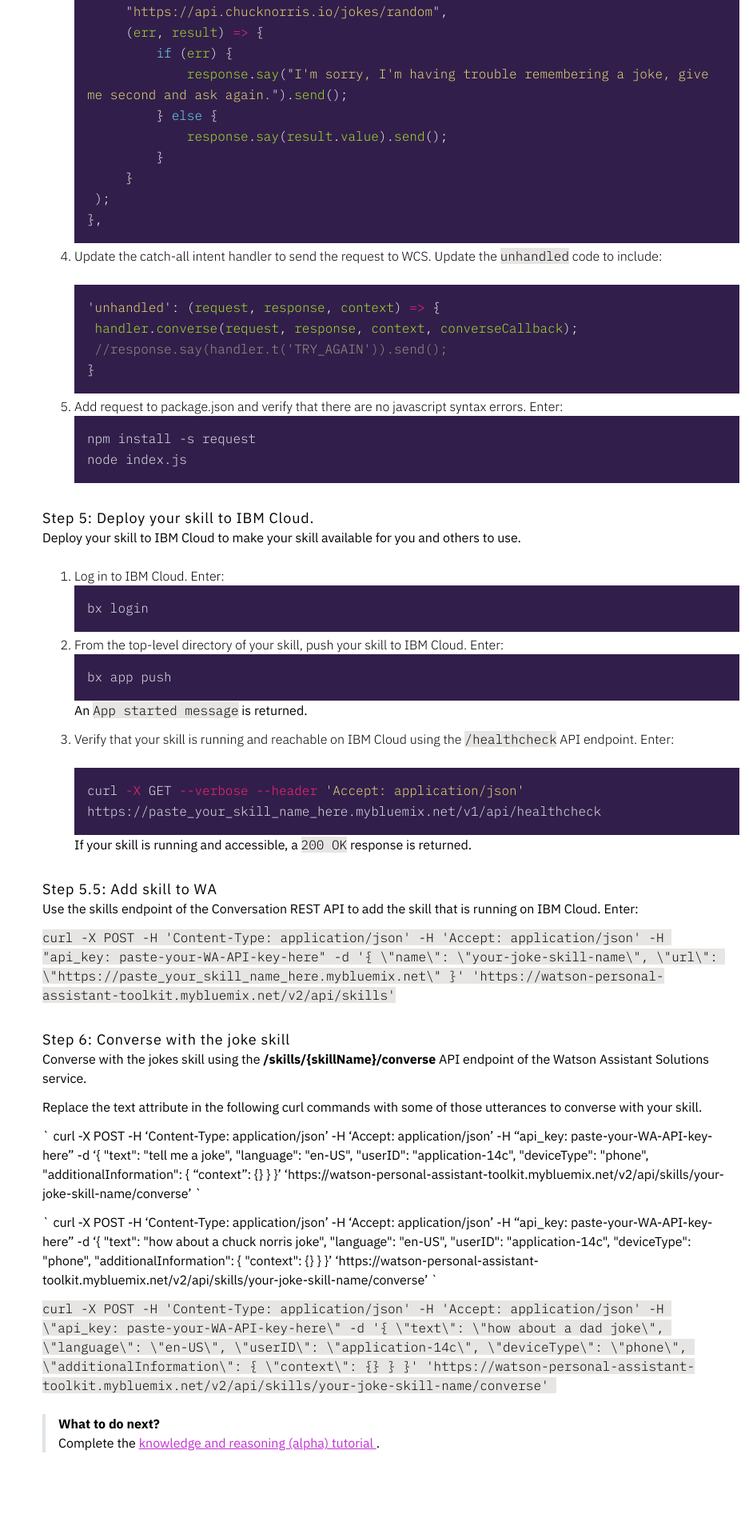
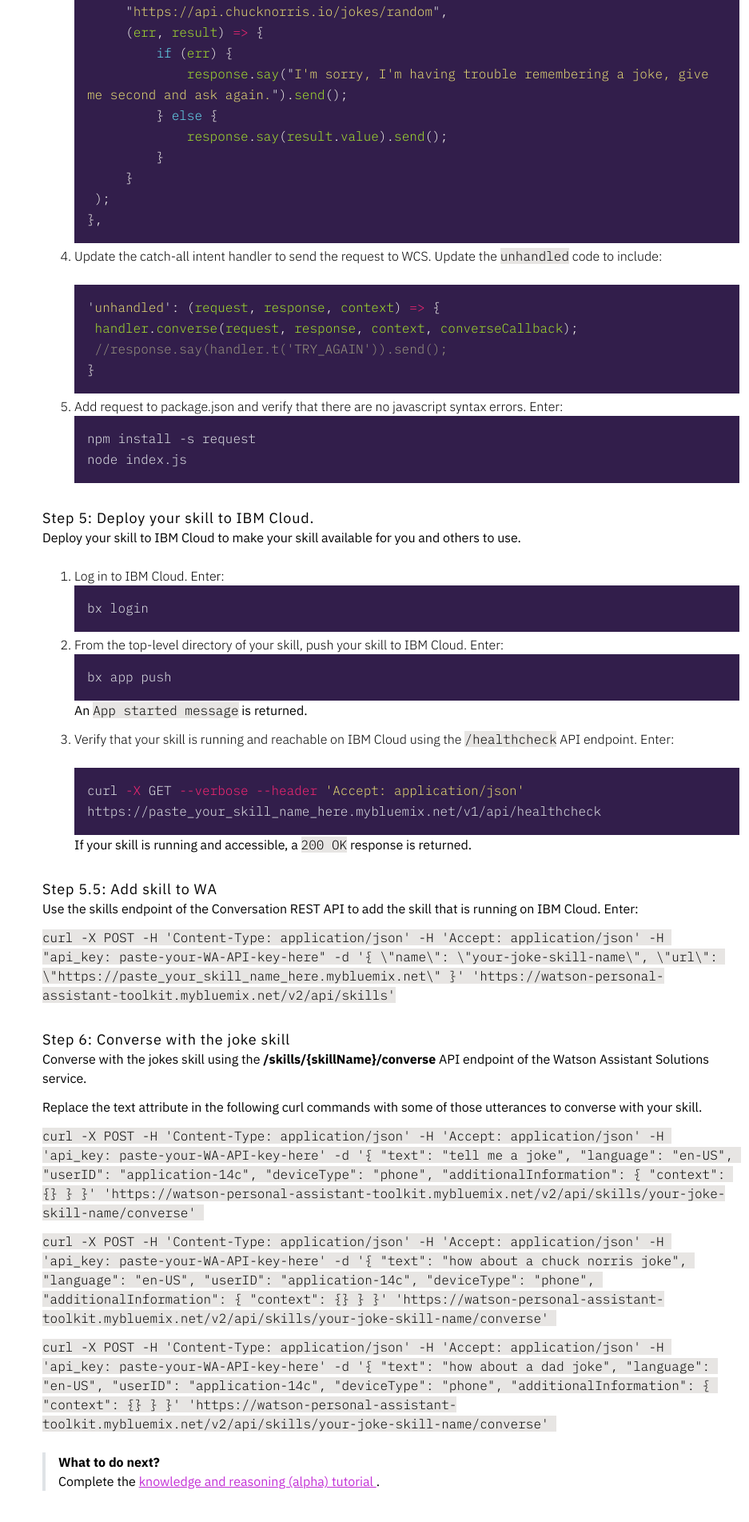
Before and after one commit to Watson-Personal-Assistant/developer, a Jekyll site: the page built from _content/further-topics/using-wcs.md, in a window 1280 px wide. Shown: the part 2654-4557 px from the top of the page at 80% size, without its empty margins (343-1280 px from the left). Built offline with Jekyll 4.4.1, drawn with Linux system fonts in a browser that asks for light colours; some web fonts are replaced.

```diff
--- a/_content/further-topics/using-wcs.md
+++ b/_content/further-topics/using-wcs.md
@@ -129,11 +129,11 @@ Converse with the jokes skill using the  **/skills/{skillName}/converse** API en
 
 Replace the text attribute in the following curl commands with some of those utterances to converse with your skill.
 
-` curl -X POST -H 'Content-Type: application/json' -H 'Accept: application/json' -H "api_key: paste-your-WA-API-key-here" -d '{ \"text\": \"tell me a joke\", \"language\": \"en-US\", \"userID\": \"application-14c\", \"deviceType\": \"phone\", \"additionalInformation\": { "context": {} } }' 'https://watson-personal-assistant-toolkit.mybluemix.net/v2/api/skills/your-joke-skill-name/converse' `
+`curl -X POST -H 'Content-Type: application/json' -H 'Accept: application/json' -H 'api_key: paste-your-WA-API-key-here' -d '{ "text": "tell me a joke", "language": "en-US", "userID": "application-14c", "deviceType": "phone", "additionalInformation": { "context": {} } }' 'https://watson-personal-assistant-toolkit.mybluemix.net/v2/api/skills/your-joke-skill-name/converse' `
 
-` curl -X POST -H 'Content-Type: application/json' -H 'Accept: application/json' -H "api_key: paste-your-WA-API-key-here" -d '{ \"text\": \"how about a chuck norris joke\", \"language\": \"en-US\", \"userID\": \"application-14c\", \"deviceType\": \"phone\", \"additionalInformation\": { \"context\": {} } }' 'https://watson-personal-assistant-toolkit.mybluemix.net/v2/api/skills/your-joke-skill-name/converse' `
+`curl -X POST -H 'Content-Type: application/json' -H 'Accept: application/json' -H 'api_key: paste-your-WA-API-key-here' -d '{ "text": "how about a chuck norris joke", "language": "en-US", "userID": "application-14c", "deviceType": "phone", "additionalInformation": { "context": {} } }' 'https://watson-personal-assistant-toolkit.mybluemix.net/v2/api/skills/your-joke-skill-name/converse' `
 
-`curl -X POST -H 'Content-Type: application/json' -H 'Accept: application/json' -H \"api_key: paste-your-WA-API-key-here\" -d '{ \"text\": \"how about a dad joke\", \"language\": \"en-US\", \"userID\": \"application-14c\", \"deviceType\": \"phone\", \"additionalInformation\": { \"context\": {} } }' 'https://watson-personal-assistant-toolkit.mybluemix.net/v2/api/skills/your-joke-skill-name/converse' `
+`curl -X POST -H 'Content-Type: application/json' -H 'Accept: application/json' -H 'api_key: paste-your-WA-API-key-here' -d '{ "text": "how about a dad joke", "language": "en-US", "userID": "application-14c", "deviceType": "phone", "additionalInformation": { "context": {} } }' 'https://watson-personal-assistant-toolkit.mybluemix.net/v2/api/skills/your-joke-skill-name/converse' `
 
 > **What to do next?**<br/>
 Complete the [knowledge and reasoning (alpha) tutorial ]({{site.baseurl}}/knowledge/about-tutorial).
```
